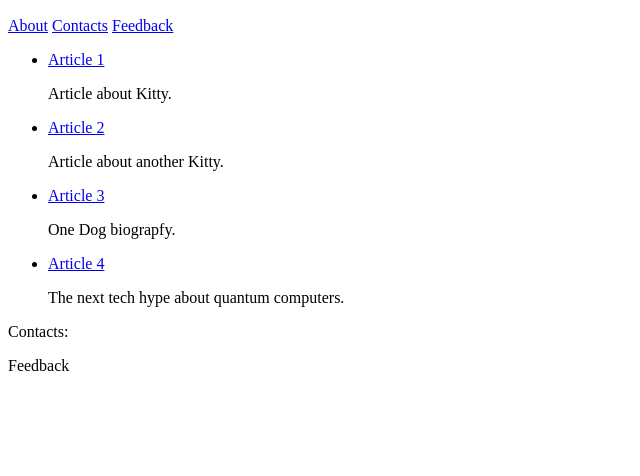
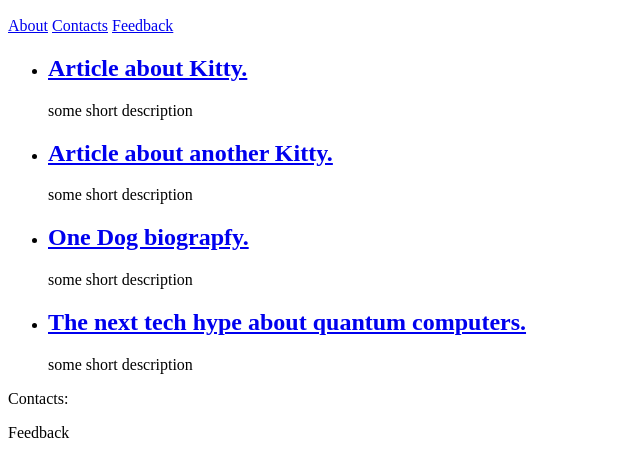
Before and after one commit to Nastya-Student/epic-frontend, a plain HTML site: page homeworks/hw-html/index.html in a window 1280 px wide. Shown: the part 76-552 px from the top of the page, without its empty margins (0-640 px from the left). Drawn offline with Linux system fonts and the light colour scheme.

Commit message:
hw1 correct articles

```diff
--- a/homeworks/hw-html/index.html
+++ b/homeworks/hw-html/index.html
@@ -1,10 +1,12 @@
 <!DOCTYPE html>
 <html lang="en">
+
 <head>
     <meta charset="UTF-8">
     <meta name="viewport" content="width=device-width, initial-scale=1.0">
     <title>Crazy LightHouse</title>
 </head>
+
 <body>
     <header>
         <section>
@@ -20,28 +22,40 @@
     <main>
         <ul>
             <li>
-                <a href="article-1.html">Article 1</a>
+                <article>
+                    <h2><a href="article-1.html">Article about Kitty.</a></h2>
                     <p>
-                    Article about Kitty.
+                        some short description
                     </p>
+                </article>
+
             </li>
             <li>
-                <a href="article-2.html">Article 2</a>
+                <article>
+                    <h2><a href="article-2.html">Article about another Kitty.</a></h2>
                     <p>
-                    Article about another Kitty.
+                        some short description
                     </p>
+                </article>
+
             </li>
             <li>
-                <a href="article-3.html">Article 3</a>
+                <article>
+                    <h2><a href="article-3.html">One Dog biograpfy.</a></h2>
                     <p>
-                    One Dog biograpfy.
+                        some short description
                     </p>
+                </article>
+
             </li>
             <li>
-                <a href="article-4.html">Article 4</a>
+                <article>
+                    <h2><a href="article-4.html">The next tech hype about quantum computers.</a></h2>
                     <p>
-                    The next tech hype about quantum computers.
+                        some short description
                     </p>
+                </article>
+
             </li>
         </ul>
     </main>
@@ -57,4 +71,5 @@
         </section>
     </footer>
 </body>
+
 </html>
```
Lines whose indentation alone changed are shown as unchanged.
